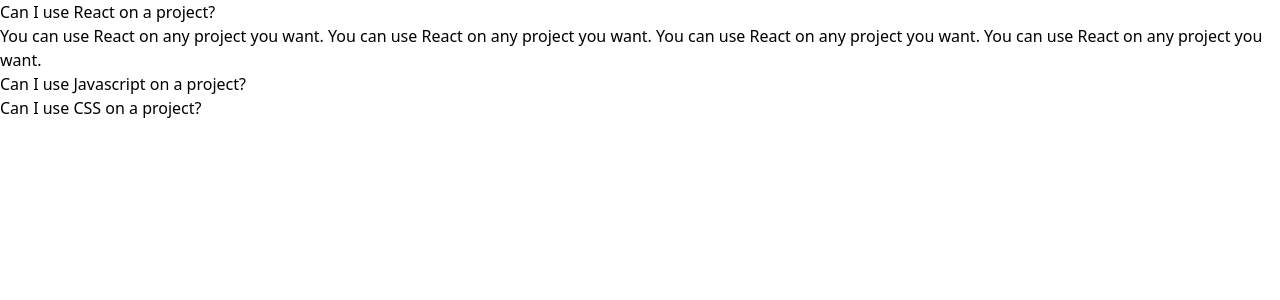
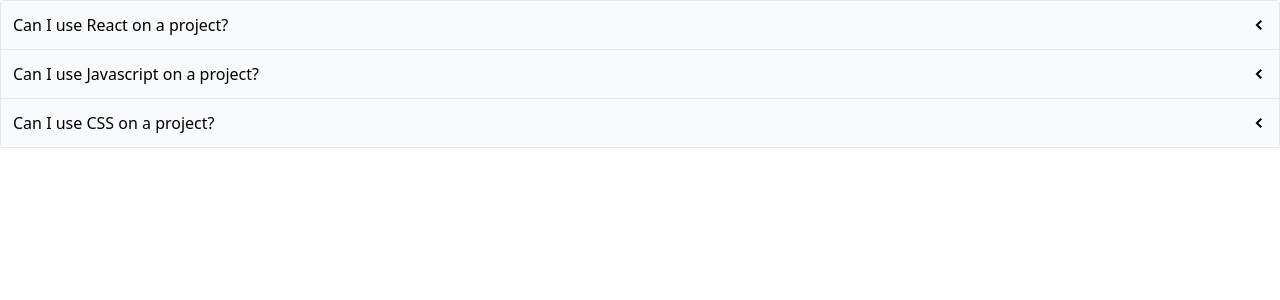
Before and after one commit to AltugEngin/comps, a React (Create React App) app: page / in a window 1280 px wide. Shown: the top 300 px of the page. Built offline with nearby package versions, Linux system fonts and the light colour scheme.

Commit message:
accordion complete

```diff
--- a/src/components/Accordion.jsx
+++ b/src/components/Accordion.jsx
@@ -1,18 +1,28 @@
 import { useState } from "react";
+import { GoChevronDown, GoChevronLeft } from "react-icons/go";
 function Accordion({ items }) {
-  const [expandedIndex, setExpandedIndex] = useState(0);
+  const [expandedIndex, setExpandedIndex] = useState(-1);
   const renderedItems = items.map((item, index) => {
     const isExpanded = index === expandedIndex;
+    const icon = (
+      <span>{isExpanded ? <GoChevronDown /> : <GoChevronLeft />}</span>
+    );
 
     return (
       <div key={item.id}>
-        <div>{item.label}</div>
-        {isExpanded && <div>{item.content}</div>}
+        <div
+          onClick={() => setExpandedIndex(index)}
+          className="flex justify-between p-3 bg-gray-50 border-b items-center cursor-pointer"
+        >
+          {item.label}
+          {icon}
+        </div>
+        {isExpanded && <div className="border-b p-5">{item.content}</div>}
       </div>
     );
   });
 
-  return <div>{renderedItems}</div>;
+  return <div className="border-x border-t rounded">{renderedItems}</div>;
 }
 
 export default Accordion;
```
